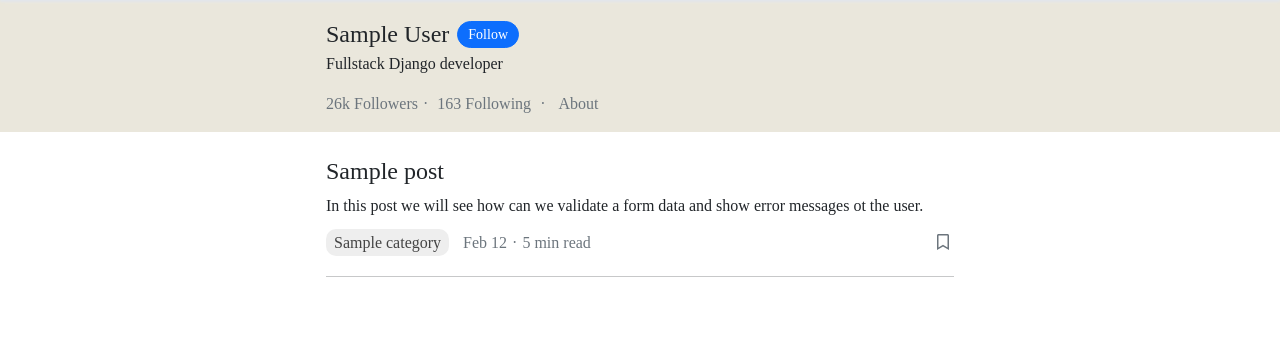
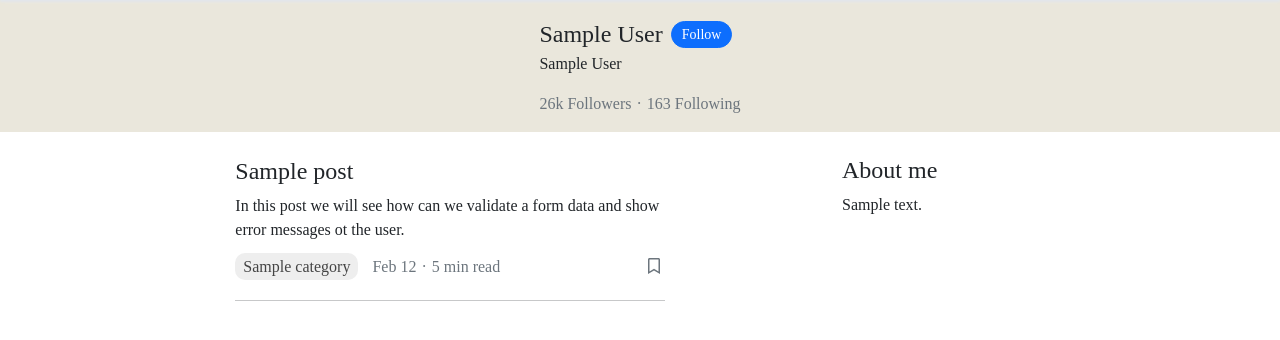
Before and after one commit to balewgize/django-blog, a Django app: page /ac/1/ in a window 1280 px wide. Shown: the part 56-396 px from the top of the page. Run offline with Django 3.2, Linux system fonts and the light colour scheme; tables that the repository leaves empty hold one stand-in row (values such as "Sample post"); some libraries are stand-ins or nearby versions.

Commit message:
(feat) Profile model added
(fix) While assigning slug in save() method, and use django-debug-toolbar for debugging

```diff
--- a/accounts/models.py
+++ b/accounts/models.py
@@ -79,8 +79,20 @@ class Account(AbstractUser):
 
     def save(self, *args, **kwargs):
         """Assign unique slug before saving the user."""
-        self.uid = utils.generate_uid(self.__class__)
+        if not self.uid:
+            self.uid = utils.generate_uid(self.__class__)
         return super().save(*args, **kwargs)
+
+
+class Profile(models.Model):
+    """Profile of the user besides the information provided during sign up."""
+
+    user = models.OneToOneField(settings.AUTH_USER_MODEL, on_delete=models.CASCADE)
+    title = models.CharField(max_length=150, blank=True)
+    about = models.TextField(blank=True)
+
+    def __str__(self):
+        return f"{self.user.first_name}'s profile"
 
 
 class Bookmark(models.Model):
--- a/accounts/templates/accounts/user_profile.html
+++ b/accounts/templates/accounts/user_profile.html
@@ -7,7 +7,7 @@
 <div class="container-fluid a-hero">
     <div class="row">
         <div class="container pt-2 pb-3">
-            <div class="col-md-6 mx-auto">
+            <div class="col-md-7 mx-auto">
                 {% if messages %}
                 {% for message in messages %}
                 <div class="alert alert-{{ message.tags }} alert-dismissible fade show pb-2" role="alert">
@@ -17,32 +17,35 @@
                 {% endfor %}
                 {% endif %}
             </div>
-            <div class="d-flex flex-column flex-md-row col-12 col-lg-6 mx-auto">
+            <div class="d-flex flex-column align-items-center">
                 <div class="flex-grow-1 pt-2">
                     <div class="d-flex align-items-center justify-content-center justify-content-md-start mb-0">
                         <span class="me-2 fs-4">{{ user.get_full_name }}</span>
+                        {% if request.user == user %}
+                        <a href="{% url 'accounts:update-profile' user.uid %}" title="Update your profile"><i
+                                class="fas fa-user-edit ms-2"></i></a>
+                        {% else %}
                         <button class="btn btn-sm btn-primary follow">Follow</button>
+                        {% endif %}
                     </div>
                     <p class="text-md-start text-center">
-                        Fullstack Django developer
+                        {{ user.profile.title }}
                     </p>
                     <div class="text-muted text-md-start text-center mt-2">
-                        <span>26k Followers</span><span class="dot"></span>
-                        <span>163 Following</span> <span class="dot"></span>
-                        <a href="#" class="ms-1 text-secondary">About</a>
+                        <span>26k Followers</span><span class="dot"></span><span>163 Following</span>
                     </div>
                 </div>
             </div>
         </div>
     </div>
 </div>
-<div class="container-fluid">
-    <div class="row">
-        <div class="container pt-4">
+<div class="container">
+    <div class="row pt-4">
+        <div class="col-md-8">
             <!-- Author posts -->
             {% if author_posts|length > 0%}
             {% for post in author_posts %}
-            <div class="col-12 col-lg-6 mx-auto">
+            <div class="col-12 col-lg-7 mx-auto">
                 <div class="mycard">
                     <div class="d-flex flex-column">
                         <h4 class="card-title">
@@ -80,11 +83,15 @@
             </div>
             {% endfor %}
             {% else %}
-            <div class="col-12 col-lg-6 mx-auto">
+            <div class="col-12 col-lg-7 mx-auto">
                 <p>Sorry! {{ user.first_name }} doesn't have any posts published yet.</p>
             </div>
             {% endif %}
         </div>
+        <div class="col-md-3">
+            <h4>About me</h4>
+            <p>{{ user.profile.about }}</p>
+        </div>
     </div>
 </div>
 {% endblock %}
--- a/accounts/urls.py
+++ b/accounts/urls.py
@@ -13,6 +13,7 @@ urlpatterns = [
     path("verify/", views.inform_to_verify, name="verify"),
     path("confirm/<uidb64>/<token>/", views.activate, name="activate"),
     path("<str:uid>/", views.UserProfileView.as_view(), name="profile"),
+    path("<str:uid>/update/", views.update_profile, name="update-profile"),
     path("<str:uid>/draft/", views.DraftPostView.as_view(), name="draft"),
     path("<str:uid>/saved/", views.SavedPostView.as_view(), name="saved"),
 ]
--- a/accounts/views.py
+++ b/accounts/views.py
@@ -1,5 +1,6 @@
 from django.contrib import messages
 from django.contrib.auth import authenticate, login, logout
+from django.contrib.auth.decorators import login_required
 from django.contrib.auth.mixins import LoginRequiredMixin, UserPassesTestMixin
 from django.contrib.sites.shortcuts import get_current_site
 from django.core.mail import EmailMessage
@@ -12,7 +13,7 @@ from django.utils.http import urlsafe_base64_encode, urlsafe_base64_decode
 from django.views.generic import ListView
 
 from blog.models import Post
-from .forms import SignupForm, LoginForm
+from .forms import SignupForm, LoginForm, UserUpdateForm, ProfileUpdateForm
 from .models import Account, Bookmark
 from .tokens import email_confirmation_token
 
@@ -28,6 +29,8 @@ class UserProfileView(ListView):
         self.user = get_object_or_404(Account, uid=self.kwargs.get("uid"))
         return (
             Post.objects.filter(author=self.user)
+            .select_related("category")
+            .select_related("author")
             .filter(status=1)
             .order_by("-last_update")
         )
@@ -47,6 +50,7 @@ class DraftPostView(LoginRequiredMixin, UserPassesTestMixin, ListView):
     def get_queryset(self):
         return (
             Post.objects.filter(author=self.user)
+            .select_related("post")
             .filter(status=0)
             .order_by("-last_update")
         )
@@ -166,3 +170,25 @@ def inform_to_verify(request):
     else:
         context = {"first_name": "User"}
     return render(request, "accounts/verify.html", context=context)
+
+
+@login_required
+def update_profile(request, uid):
+    """Update profile for authenticated user."""
+    if request.method == "POST":
+        user_form = UserUpdateForm(request.POST, instance=request.user)
+        profile_form = ProfileUpdateForm(request.POST, instance=request.user.profile)
+        if user_form.is_valid() and profile_form.is_valid():
+            user_form.save()
+            profile_form.save()
+            messages.success(request, "Your account has been updated successfully.")
+            return redirect(to=reverse("accounts:profile", args=(uid,)))
+    else:
+        user_form = UserUpdateForm(instance=request.user)
+        profile_form = ProfileUpdateForm(instance=request.user.profile)
+
+    context = {
+        "user_form": user_form,
+        "profile_form": profile_form,
+    }
+    return render(request, "accounts/update_profile.html", context)
--- a/blog/models.py
+++ b/blog/models.py
@@ -20,7 +20,8 @@ class Category(models.Model):
         return self.name
 
     def save(self, *args, **kwargs):
-        self.slug = utils.generate_slug(self.__class__, self.name)
+        if not self.slug:
+            self.slug = utils.generate_slug(self.__class__, self.name)
         super().save(*args, **kwargs)
 
 
@@ -45,7 +46,8 @@ class Post(models.Model):
 
     def save(self, *args, **kwargs):
         """Assign unique slug from post title."""
-        self.slug = utils.generate_slug(self.__class__, self.title)
+        if not self.slug:
+            self.slug = utils.generate_slug(self.__class__, self.title)
         return super().save(*args, **kwargs)
 
     def get_absolute_url(self):
--- a/django_blog/settings.py
+++ b/django_blog/settings.py
@@ -28,6 +28,10 @@ DEBUG = True
 
 ALLOWED_HOSTS = []
 
+INTERNAL_IPS = [
+    "127.0.0.1",
+]
+
 
 # Application definition
 
@@ -41,11 +45,13 @@ INSTALLED_APPS = [
     "crispy_forms",
     "crispy_bootstrap5",
     "ckeditor",
+    "debug_toolbar",
     "blog.apps.BlogConfig",
     "accounts.apps.AccountsConfig",
 ]
 
 MIDDLEWARE = [
+    "debug_toolbar.middleware.DebugToolbarMiddleware",
     "django.middleware.security.SecurityMiddleware",
     "django.contrib.sessions.middleware.SessionMiddleware",
     "django.middleware.common.CommonMiddleware",
--- a/django_blog/urls.py
+++ b/django_blog/urls.py
@@ -20,4 +20,5 @@ urlpatterns = [
     path("", include("blog.urls")),
     path("ac/", include("accounts.urls")),
     path("admin/", admin.site.urls),
+    path("__debug__/", include("debug_toolbar.urls")),
 ]
```
Also changed, not shown: accounts/admin.py (+7 -2 lines), accounts/forms.py (+10 -2 lines), accounts/templates/accounts/update_profile.html (added, +30 -0 lines), blog/templates/blog/post_detail.html (+8 -7 lines), blog/views.py (+21 -3 lines), accounts/migrations/0003_profile.py (added).
